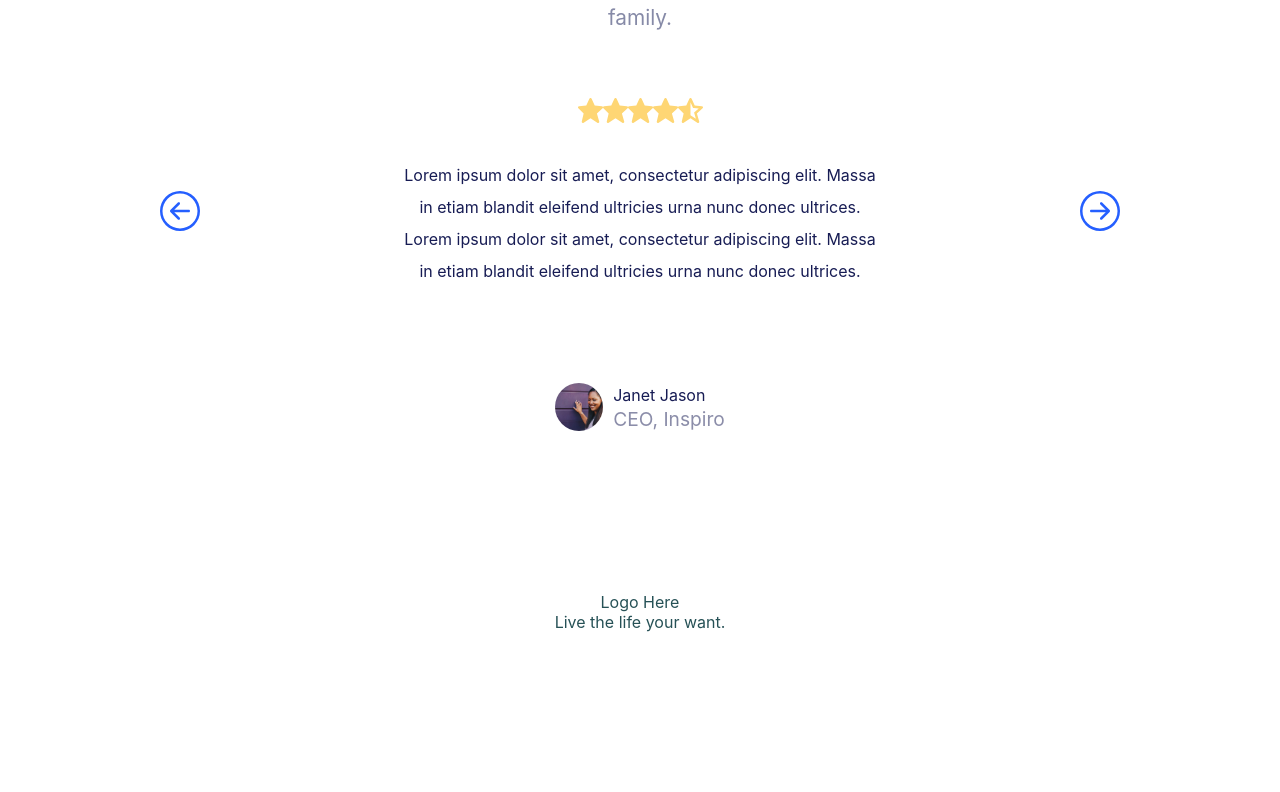
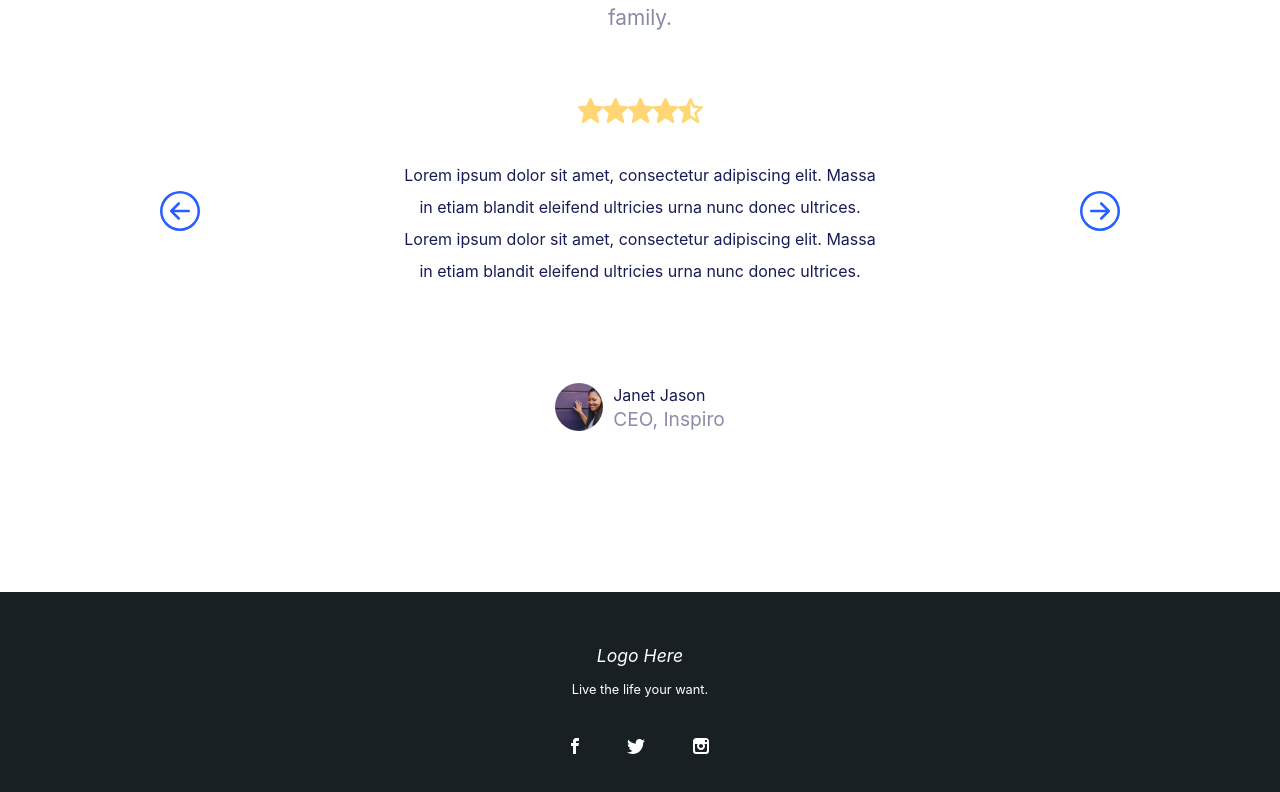
Before and after one commit to betheltoni/trendy-fashion, a React (Create React App) app: page / in a window 1280 px wide. Shown: the part 7579-8371 px from the top of the page. Before the commit the page ends 8231 px from the top, so only its background shows below. Built offline with nearby package versions, Linux system fonts and the light colour scheme.

Commit message:
Feat: Style Footer
add css styles to the footer element.

```diff
--- a/src/Components/Footer/Footer.scss
+++ b/src/Components/Footer/Footer.scss
@@ -0,0 +1,18 @@
+.Footer{
+    background: #192023;
+    padding: 3rem;
+    color: #FFFFFF;
+    p{
+        font-size: 1.1rem;
+        line-height: 2rem;
+        font-style: italic;
+        span{
+            font-size: 0.8rem;
+            font-style: normal;
+        }
+    }
+
+    svg{
+        margin: 2rem 1.5rem 0 1.5rem;
+    }
+}
--- a/src/Components/Footer/Footer.tsx
+++ b/src/Components/Footer/Footer.tsx
@@ -3,9 +3,9 @@ import "./Footer.scss"
 
 const Footer = () => {
   return (
-    <section>
-      <p>Logo Here</p>
-      <p>Live the life your want.</p>
+    <section className='Footer'>
+      <p>Logo Here <br /><span>Live the life your want.</span></p>
+
       <svg width="8" height="16" viewBox="0 0 8 16" fill="none" xmlns="http://www.w3.org/2000/svg">
       <path fill-rule="evenodd" clip-rule="evenodd" d="M5.94331 3.046H8V0H5.58225V0.012C2.65448 0.115333 2.0527 1.76667 2.00017 3.50067H1.99485V5.02067H0V8.004H1.99485V16H5.00108V8.004H7.46339L7.93816 5.02067H5.00108V4.10267C5.00108 3.518 5.38941 3.046 5.94331 3.046Z" fill="white"/>
       </svg>
@@ -14,9 +14,10 @@ const Footer = () => {
       <path fill-rule="evenodd" clip-rule="evenodd" d="M18 1.77553C17.3379 2.07876 16.6264 2.28194 15.8789 2.37352C16.6414 1.90482 17.227 1.16213 17.5029 0.277065C16.7891 0.711134 15.9988 1.02745 15.1576 1.196C14.4843 0.460236 13.5246 0 12.4629 0C10.4227 0 8.76944 1.69702 8.76944 3.78733C8.76944 4.08363 8.80243 4.37378 8.86541 4.64931C5.79581 4.49153 3.07485 2.98538 1.25363 0.693433C0.935727 1.25449 0.75353 1.90405 0.75353 2.59903C0.75353 3.91047 1.40509 5.07029 2.3963 5.7491C1.79123 5.72909 1.22139 5.55747 0.724289 5.27578C0.723539 5.29194 0.723539 5.30734 0.723539 5.32196C0.723539 7.15675 1.99667 8.68753 3.68593 9.03386C3.37552 9.12083 3.04936 9.16778 2.71271 9.16778C2.47428 9.16778 2.24335 9.14392 2.01766 9.10082C2.48777 10.6047 3.85163 11.6998 5.46741 11.7268C4.20327 12.745 2.61149 13.3492 0.880993 13.3492C0.58333 13.3492 0.289416 13.333 0 13.296C1.63527 14.3712 3.57571 15 5.6616 15C12.4539 15 16.1675 9.22858 16.1675 4.22601C16.1675 4.06285 16.1645 3.89892 16.157 3.7373C16.8791 3.20241 17.5051 2.53361 18 1.77553Z" fill="white"/>
       </svg>
 
-      <svg width="18" height="15" viewBox="0 0 18 15" fill="none" xmlns="http://www.w3.org/2000/svg">
-      <path fill-rule="evenodd" clip-rule="evenodd" d="M18 1.77553C17.3379 2.07876 16.6264 2.28194 15.8789 2.37352C16.6414 1.90482 17.227 1.16213 17.5029 0.277065C16.7891 0.711134 15.9988 1.02745 15.1576 1.196C14.4843 0.460236 13.5246 0 12.4629 0C10.4227 0 8.76944 1.69702 8.76944 3.78733C8.76944 4.08363 8.80243 4.37378 8.86541 4.64931C5.79581 4.49153 3.07485 2.98538 1.25363 0.693433C0.935727 1.25449 0.75353 1.90405 0.75353 2.59903C0.75353 3.91047 1.40509 5.07029 2.3963 5.7491C1.79123 5.72909 1.22139 5.55747 0.724289 5.27578C0.723539 5.29194 0.723539 5.30734 0.723539 5.32196C0.723539 7.15675 1.99667 8.68753 3.68593 9.03386C3.37552 9.12083 3.04936 9.16778 2.71271 9.16778C2.47428 9.16778 2.24335 9.14392 2.01766 9.10082C2.48777 10.6047 3.85163 11.6998 5.46741 11.7268C4.20327 12.745 2.61149 13.3492 0.880993 13.3492C0.58333 13.3492 0.289416 13.333 0 13.296C1.63527 14.3712 3.57571 15 5.6616 15C12.4539 15 16.1675 9.22858 16.1675 4.22601C16.1675 4.06285 16.1645 3.89892 16.157 3.7373C16.8791 3.20241 17.5051 2.53361 18 1.77553Z" fill="white"/>
+      <svg width="16" height="16" viewBox="0 0 16 16" fill="none" xmlns="http://www.w3.org/2000/svg">
+      <path fill-rule="evenodd" clip-rule="evenodd" d="M3.09243 16H12.9082C14.6131 16 16 14.6143 16 12.908V6.35801V3.09136C16 1.38838 14.6131 0 12.9082 0H3.09243C1.38693 0 0 1.38838 0 3.09136V6.35801V12.908C0 14.6143 1.38693 16 3.09243 16ZM6.00092 7.99967C6.00092 6.89456 6.89599 5.99942 7.99967 5.99942C9.10468 5.99942 9.99975 6.89456 9.99975 7.99967C9.99975 9.10277 9.10468 9.99992 7.99967 9.99992C6.89599 9.99992 6.00092 9.10277 6.00092 7.99967ZM7.99967 11.9988C5.79164 11.9988 4.0015 10.2105 4.0015 7.99967C4.0015 7.26715 4.21277 6.58996 4.556 5.99942H1.97542V12.4627C1.97542 13.3092 2.66322 13.9984 3.50898 13.9984H12.4637C13.3088 13.9984 13.9966 13.3092 13.9966 12.4627V5.99942H11.444C11.7879 6.58996 11.9992 7.26715 11.9992 7.99967C11.9992 10.2105 10.2084 11.9988 7.99967 11.9988ZM14.0092 2.00492V2.26353V4.00517L11.9952 4.0105L11.9885 2.01158L13.7453 2.00492H14.0092Z" fill="white"/>
       </svg>
+
 
 
 
```
